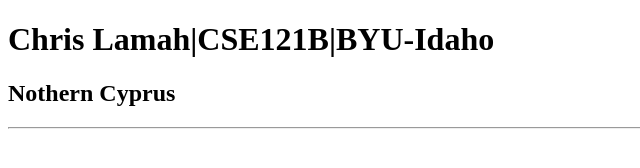
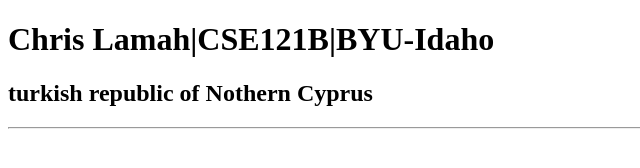
Before and after one commit to Chrislamah/cse121b, a plain HTML site: page index.html in a window 1280 px wide. Shown: the whole page, without its empty margins (0-640 px from the left). Drawn offline with Linux system fonts and the light colour scheme.

Commit message:
some changes

```diff
--- a/index.html
+++ b/index.html
@@ -10,7 +10,7 @@
         Chris Lamah|CSE121B|BYU-Idaho
     </h1>
     <h2>
-        Nothern Cyprus
+        turkish republic of Nothern Cyprus
     </h2>
     <hr>
 
```
Also changed, not shown: w01-task.html (+1 -1 lines).
